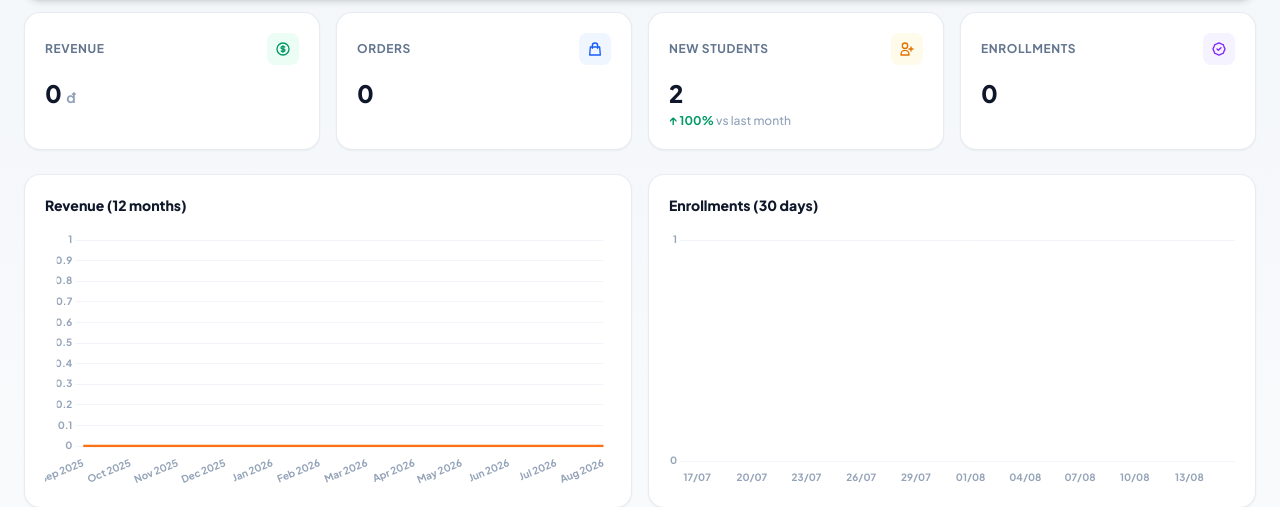
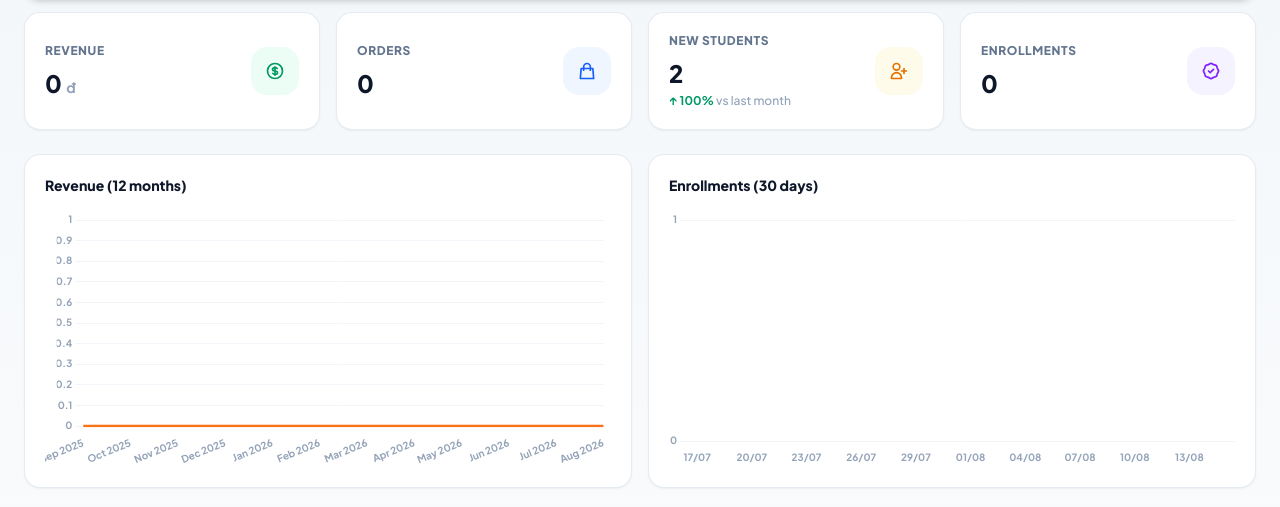
Before and after one commit to pd-phuc/CoLearn, a Laravel app: page /admin in a window 1280 px wide. Shown: the part 157-664 px from the top of the page. Run offline with Laravel 12, Linux system fonts and the light colour scheme; a user stored in the database is signed in; data comes from the database, SQL or seed files in the repository; tables that the repository leaves empty hold one stand-in row (values such as "Sample post"); style sheets or scripts are compiled from the project's sources; parts of the project's set-up code (start-up, migrations or seed data) failed here and were passed over.

Commit message:
refactor: extract stat-card component, remove KPI duplication

```diff
--- a/resources/views/admin/dashboard.blade.php
+++ b/resources/views/admin/dashboard.blade.php
@@ -4,73 +4,21 @@
 
 {{-- KPI Cards Row --}}
 <div class="grid grid-cols-1 sm:grid-cols-2 lg:grid-cols-4 gap-4 mb-6">
-    {{-- Revenue --}}
-    <div class="bg-white rounded-2xl border border-slate-200/80 p-5 shadow-xs">
-        <div class="flex items-center justify-between mb-3">
-            <p class="text-xs font-bold text-slate-500 uppercase tracking-wider">{{ __('admin.revenue') }}</p>
-            <div class="w-8 h-8 rounded-lg bg-emerald-50 flex items-center justify-center">
-                <svg class="w-4 h-4 text-emerald-600" fill="none" viewBox="0 0 24 24" stroke="currentColor"><path stroke-linecap="round" stroke-linejoin="round" stroke-width="2" d="M12 8c-1.657 0-3 .895-3 2s1.343 2 3 2 3 .895 3 2-1.343 2-3 2m0-8c1.11 0 2.08.402 2.599 1M12 8V7m0 1v8m0 0v1m0-1c-1.11 0-2.08-.402-2.599-1M21 12a9 9 0 11-18 0 9 9 0 0118 0z" /></svg>
-            </div>
-        </div>
-        <p class="text-2xl font-black text-slate-900">{{ number_format($stats['revenue']['value'], 0, ',', '.') }} <span class="text-sm font-bold text-slate-400">đ</span></p>
-        @if($stats['revenue']['change'] !== null)
-            <p class="mt-1 text-xs font-bold {{ $stats['revenue']['change'] >= 0 ? 'text-emerald-600' : 'text-rose-600' }}">
-                {{ $stats['revenue']['change'] >= 0 ? '↑' : '↓' }} {{ abs($stats['revenue']['change']) }}%
-                <span class="text-slate-400 font-medium">{{ __('admin.vs_last_month') }}</span>
-            </p>
-        @endif
-    </div>
+    <x-stat-card :label="__('admin.revenue')" :value="number_format($stats['revenue']['value'], 0, ',', '.')" suffix="đ" color="emerald" :change="$stats['revenue']['change']" :change-label="__('admin.vs_last_month')">
+        <x-slot:icon><svg class="w-5 h-5" fill="none" viewBox="0 0 24 24" stroke="currentColor"><path stroke-linecap="round" stroke-linejoin="round" stroke-width="2" d="M12 8c-1.657 0-3 .895-3 2s1.343 2 3 2 3 .895 3 2-1.343 2-3 2m0-8c1.11 0 2.08.402 2.599 1M12 8V7m0 1v8m0 0v1m0-1c-1.11 0-2.08-.402-2.599-1M21 12a9 9 0 11-18 0 9 9 0 0118 0z" /></svg></x-slot:icon>
+    </x-stat-card>
 
-    {{-- Orders --}}
-    <div class="bg-white rounded-2xl border border-slate-200/80 p-5 shadow-xs">
-        <div class="flex items-center justify-between mb-3">
-            <p class="text-xs font-bold text-slate-500 uppercase tracking-wider">{{ __('admin.orders') }}</p>
-            <div class="w-8 h-8 rounded-lg bg-blue-50 flex items-center justify-center">
-                <svg class="w-4 h-4 text-blue-600" fill="none" viewBox="0 0 24 24" stroke="currentColor"><path stroke-linecap="round" stroke-linejoin="round" stroke-width="2" d="M16 11V7a4 4 0 00-8 0v4M5 9h14l1 12H4L5 9z" /></svg>
-            </div>
-        </div>
-        <p class="text-2xl font-black text-slate-900">{{ $stats['orders']['value'] }}</p>
-        @if($stats['orders']['change'] !== null)
-            <p class="mt-1 text-xs font-bold {{ $stats['orders']['change'] >= 0 ? 'text-emerald-600' : 'text-rose-600' }}">
-                {{ $stats['orders']['change'] >= 0 ? '↑' : '↓' }} {{ abs($stats['orders']['change']) }}%
-                <span class="text-slate-400 font-medium">{{ __('admin.vs_last_month') }}</span>
-            </p>
-        @endif
-    </div>
+    <x-stat-card :label="__('admin.orders')" :value="$stats['orders']['value']" color="blue" :change="$stats['orders']['change']" :change-label="__('admin.vs_last_month')">
+        <x-slot:icon><svg class="w-5 h-5" fill="none" viewBox="0 0 24 24" stroke="currentColor"><path stroke-linecap="round" stroke-linejoin="round" stroke-width="2" d="M16 11V7a4 4 0 00-8 0v4M5 9h14l1 12H4L5 9z" /></svg></x-slot:icon>
+    </x-stat-card>
 
-    {{-- New Students --}}
-    <div class="bg-white rounded-2xl border border-slate-200/80 p-5 shadow-xs">
-        <div class="flex items-center justify-between mb-3">
-            <p class="text-xs font-bold text-slate-500 uppercase tracking-wider">{{ __('admin.new_students') }}</p>
-            <div class="w-8 h-8 rounded-lg bg-amber-50 flex items-center justify-center">
-                <svg class="w-4 h-4 text-amber-600" fill="none" viewBox="0 0 24 24" stroke="currentColor"><path stroke-linecap="round" stroke-linejoin="round" stroke-width="2" d="M18 9v3m0 0v3m0-3h3m-3 0h-3m-2-5a4 4 0 11-8 0 4 4 0 018 0zM3 20a6 6 0 0112 0v1H3v-1z" /></svg>
-            </div>
-        </div>
-        <p class="text-2xl font-black text-slate-900">{{ $stats['new_users']['value'] }}</p>
-        @if($stats['new_users']['change'] !== null)
-            <p class="mt-1 text-xs font-bold {{ $stats['new_users']['change'] >= 0 ? 'text-emerald-600' : 'text-rose-600' }}">
-                {{ $stats['new_users']['change'] >= 0 ? '↑' : '↓' }} {{ abs($stats['new_users']['change']) }}%
-                <span class="text-slate-400 font-medium">{{ __('admin.vs_last_month') }}</span>
-            </p>
-        @endif
-    </div>
+    <x-stat-card :label="__('admin.new_students')" :value="$stats['new_users']['value']" color="amber" :change="$stats['new_users']['change']" :change-label="__('admin.vs_last_month')">
+        <x-slot:icon><svg class="w-5 h-5" fill="none" viewBox="0 0 24 24" stroke="currentColor"><path stroke-linecap="round" stroke-linejoin="round" stroke-width="2" d="M18 9v3m0 0v3m0-3h3m-3 0h-3m-2-5a4 4 0 11-8 0 4 4 0 018 0zM3 20a6 6 0 0112 0v1H3v-1z" /></svg></x-slot:icon>
+    </x-stat-card>
 
-    {{-- Enrollments --}}
-    <div class="bg-white rounded-2xl border border-slate-200/80 p-5 shadow-xs">
-        <div class="flex items-center justify-between mb-3">
-            <p class="text-xs font-bold text-slate-500 uppercase tracking-wider">{{ __('admin.enrollments') }}</p>
-            <div class="w-8 h-8 rounded-lg bg-violet-50 flex items-center justify-center">
-                <svg class="w-4 h-4 text-violet-600" fill="none" viewBox="0 0 24 24" stroke="currentColor"><path stroke-linecap="round" stroke-linejoin="round" stroke-width="2" d="M9 12l2 2 4-4M7.835 4.697a3.42 3.42 0 001.946-.806 3.42 3.42 0 014.438 0 3.42 3.42 0 001.946.806 3.42 3.42 0 013.138 3.138 3.42 3.42 0 00.806 1.946 3.42 3.42 0 010 4.438 3.42 3.42 0 00-.806 1.946 3.42 3.42 0 01-3.138 3.138 3.42 3.42 0 00-1.946.806 3.42 3.42 0 01-4.438 0 3.42 3.42 0 00-1.946-.806 3.42 3.42 0 01-3.138-3.138 3.42 3.42 0 00-.806-1.946 3.42 3.42 0 010-4.438 3.42 3.42 0 00.806-1.946 3.42 3.42 0 013.138-3.138z" /></svg>
-            </div>
-        </div>
-        <p class="text-2xl font-black text-slate-900">{{ $stats['enrollments']['value'] }}</p>
-        @if($stats['enrollments']['change'] !== null)
-            <p class="mt-1 text-xs font-bold {{ $stats['enrollments']['change'] >= 0 ? 'text-emerald-600' : 'text-rose-600' }}">
-                {{ $stats['enrollments']['change'] >= 0 ? '↑' : '↓' }} {{ abs($stats['enrollments']['change']) }}%
-                <span class="text-slate-400 font-medium">{{ __('admin.vs_last_month') }}</span>
-            </p>
-        @endif
-    </div>
+    <x-stat-card :label="__('admin.enrollments')" :value="$stats['enrollments']['value']" color="violet" :change="$stats['enrollments']['change']" :change-label="__('admin.vs_last_month')">
+        <x-slot:icon><svg class="w-5 h-5" fill="none" viewBox="0 0 24 24" stroke="currentColor"><path stroke-linecap="round" stroke-linejoin="round" stroke-width="2" d="M9 12l2 2 4-4M7.835 4.697a3.42 3.42 0 001.946-.806 3.42 3.42 0 014.438 0 3.42 3.42 0 001.946.806 3.42 3.42 0 013.138 3.138 3.42 3.42 0 00.806 1.946 3.42 3.42 0 010 4.438 3.42 3.42 0 00-.806 1.946 3.42 3.42 0 01-3.138 3.138 3.42 3.42 0 00-1.946.806 3.42 3.42 0 01-4.438 0 3.42 3.42 0 00-1.946-.806 3.42 3.42 0 01-3.138-3.138 3.42 3.42 0 00-.806-1.946 3.42 3.42 0 010-4.438 3.42 3.42 0 00.806-1.946 3.42 3.42 0 013.138-3.138z" /></svg></x-slot:icon>
+    </x-stat-card>
 </div>
 
 {{-- Charts Row --}}
--- /dev/null
+++ b/resources/views/components/stat-card.blade.php
@@ -0,0 +1,48 @@
+@props([
+    'label',
+    'value',
+    'icon',
+    'color' => 'blue',
+    'suffix' => null,
+    'change' => null,
+    'changeLabel' => null,
+    'subtitle' => null,
+    'valueClass' => null,
+])
+
+@php
+    $colorMap = [
+        'emerald' => ['bg' => 'bg-emerald-50', 'text' => 'text-emerald-600'],
+        'blue'    => ['bg' => 'bg-blue-50',    'text' => 'text-blue-600'],
+        'amber'   => ['bg' => 'bg-amber-50',   'text' => 'text-amber-600'],
+        'violet'  => ['bg' => 'bg-violet-50',  'text' => 'text-violet-600'],
+        'indigo'  => ['bg' => 'bg-indigo-50',  'text' => 'text-indigo-600'],
+        'rose'    => ['bg' => 'bg-rose-50',    'text' => 'text-rose-600'],
+    ];
+    $c = $colorMap[$color] ?? $colorMap['blue'];
+@endphp
+
+<div class="bg-white rounded-2xl border border-slate-200/80 p-5 shadow-xs flex items-center justify-between">
+    <div>
+        <p class="text-xs font-extrabold text-slate-500 uppercase tracking-wider">{{ $label }}</p>
+        <h3 class="text-2xl font-black mt-2 {{ $valueClass ?? 'text-slate-900' }}">
+            {{ $value }}
+            @if($suffix)
+                <span class="text-sm font-bold text-slate-400">{{ $suffix }}</span>
+            @endif
+        </h3>
+        @if($change !== null)
+            <p class="mt-1 text-xs font-bold {{ $change >= 0 ? 'text-emerald-600' : 'text-rose-600' }}">
+                {{ $change >= 0 ? '↑' : '↓' }} {{ abs($change) }}%
+                @if($changeLabel)
+                    <span class="text-slate-400 font-medium">{{ $changeLabel }}</span>
+                @endif
+            </p>
+        @elseif($subtitle)
+            <p class="text-xs text-slate-400 font-semibold mt-1">{{ $subtitle }}</p>
+        @endif
+    </div>
+    <div class="w-12 h-12 rounded-2xl {{ $c['bg'] }} {{ $c['text'] }} flex items-center justify-center shrink-0">
+        {{ $icon }}
+    </div>
+</div>
```
Also changed, not shown: resources/views/teacher/dashboard.blade.php (+12 -48 lines).
